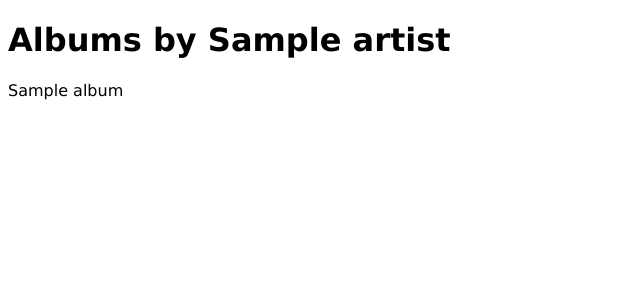
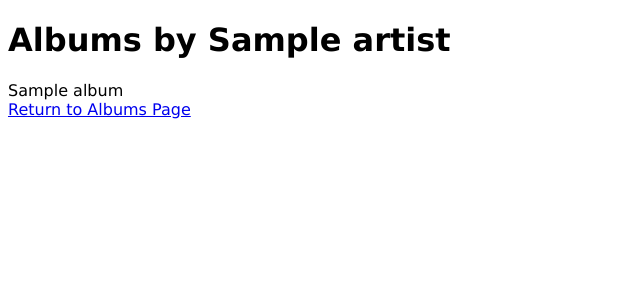
Before and after one commit to Momentum-Team-13/django-music-lisaismyname0, a Django app: template templates/Album/by_artist.html in a window 1280 px wide. Shown: the top 300 px of the page, without its empty margins (0-640 px from the left). Run offline with Django 4.2, Linux system fonts and the light colour scheme; the template is opened without the code that fills it: most values are stand-ins (such as "Sample title", 1, 10 or a date in 2020).

Commit message:
addeed return to album page link on by_artist page

```diff
--- a/templates/Album/by_artist.html
+++ b/templates/Album/by_artist.html
@@ -6,4 +6,7 @@
 {% for album in album.artist.albums.all %}
 <div>{{album}} </div>
 {% endfor %}
+
+<a href="{% url 'list_albums' %}">Return to Albums Page</a>
+
 {% endblock %}
```
